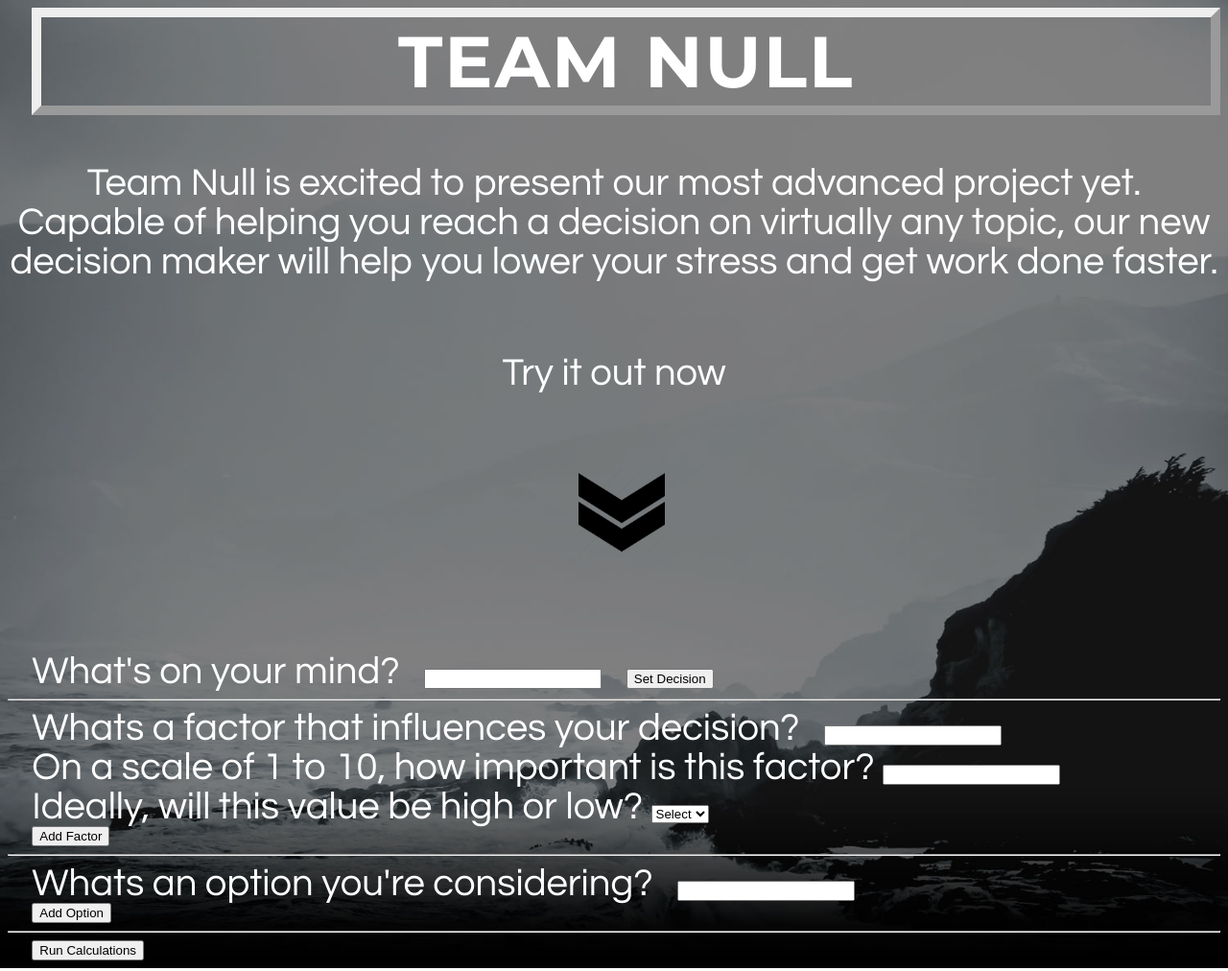
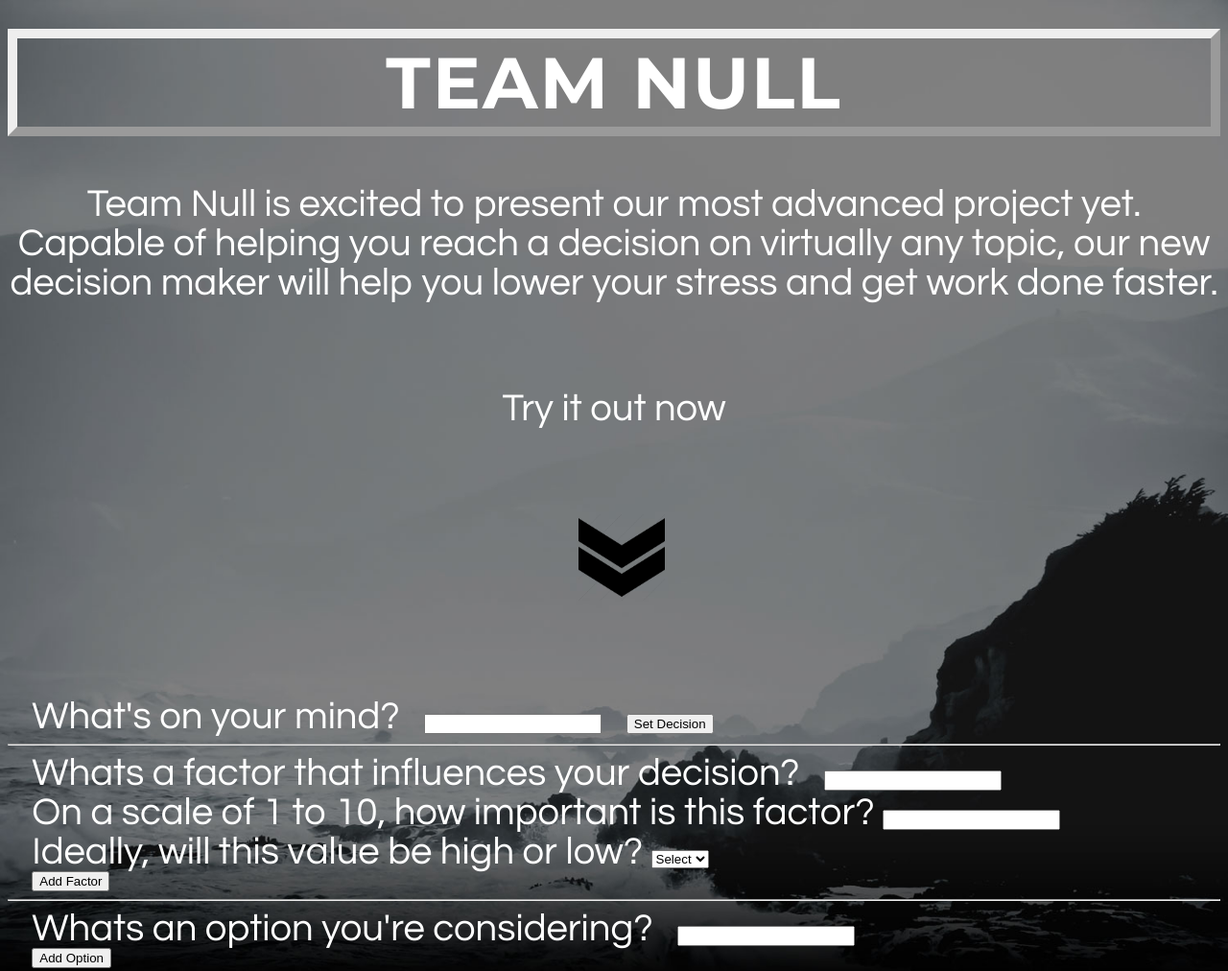
Before and after one commit to KenG98/Blueprint-Decisions, a plain HTML site: page index.html in a window 1280 px wide. Shown: the top 1012 px of the page at 96% size. Drawn offline with nearby package versions, Linux system fonts and the light colour scheme.

Commit message:
Made it symmetric

```diff
--- a/index.html
+++ b/index.html
@@ -12,14 +12,14 @@
 </head>
 
 <body>
-	<div>
+
 		<h1>TEAM NULL</h1>
-	</div>
+
 
 	<h2> Team Null is excited to present our most advanced project yet. </br> Capable of helping you reach a decision on virtually any topic, our new decision maker will help you lower your stress and get work done faster. </h2>
 
 	<h3> Try it out now </h3>
-	<div>
+	<div class="pictures">
 	<img id="arrow" src="doubleArrow.png">
 	<!-- <svg id="ring" xmlns="http://www.w3.org/2000/svg">
     	<circle  cx="70" cy="-30" r="90" stroke="white" fill="transparent" />
--- a/styles.css
+++ b/styles.css
@@ -10,7 +10,6 @@ body{
 	font-family: "Avant Garde",Avantgarde,Century Gothic,CenturyGothic,AppleGothic,sans-serif;
 }
 div{
-	/*text-indent: 50px;*/
 	padding-left: 2%;
 	text-align: left;
 	font-size: 40;
@@ -18,12 +17,16 @@ div{
 
 }
 h1{
+	margin-top:30px;
 	font-family: Montserrat,"Helvetica Neue",Helvetica,Arial,sans-serif;
 	text-align: center;
 	font-size: 75;
 	letter-spacing: 2px;
 	border-style: outset;
 	border-width: 10px;
+	color:white;
+
+
 
 }
 h2{
@@ -31,14 +34,14 @@ h2{
 	color:white;
 	font-size: 40;
 	font-weight: lighter;
-	margin-bottom: 75px;
+	margin-bottom: 90px;
 }
 h3{
 	text-align: center;
 	color:white;
 	font-size: 40;
 	font-weight: lighter;
-	margin-bottom: 80px;
+	margin-bottom: 90px;
 }
 #arrow{
 	display:block;
```
